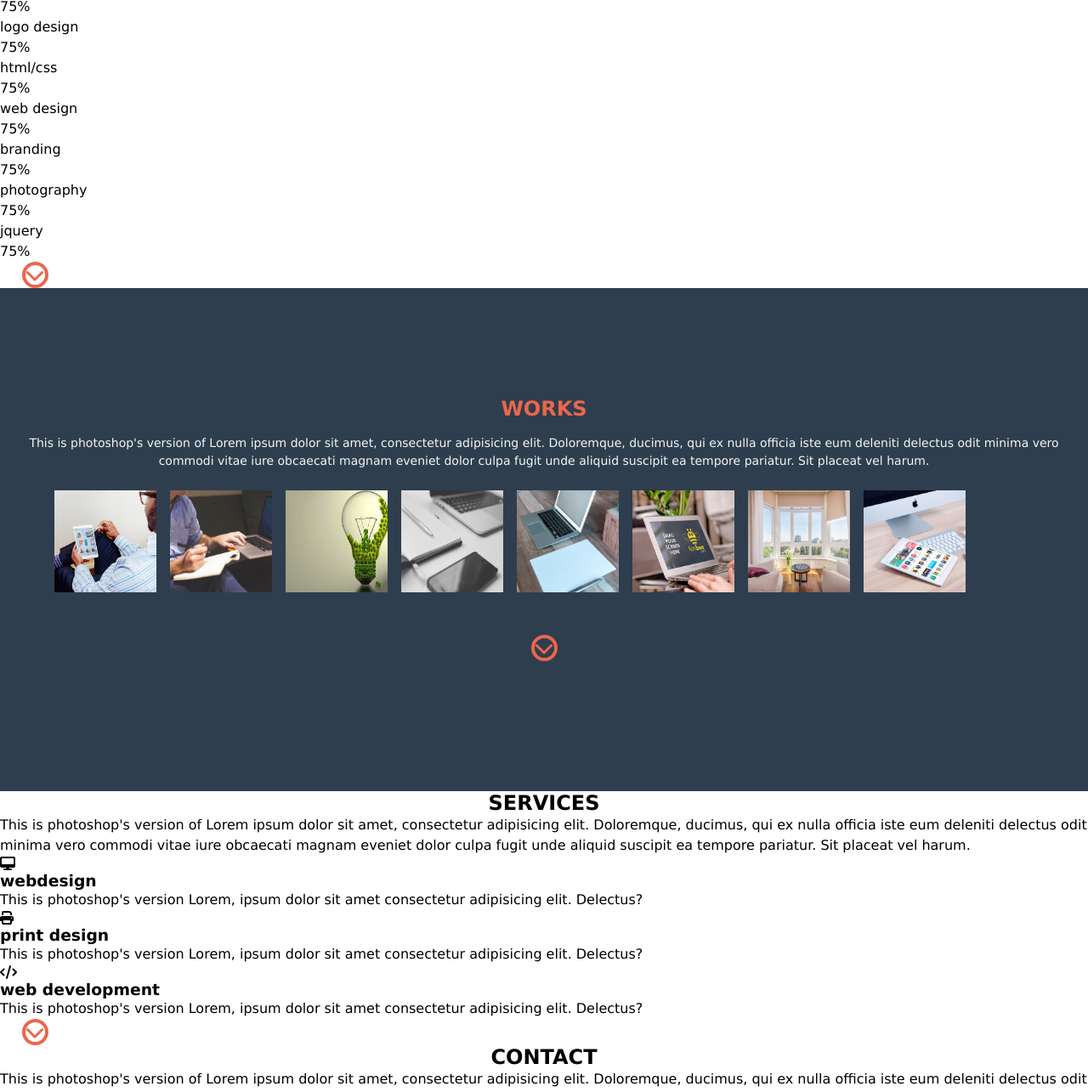
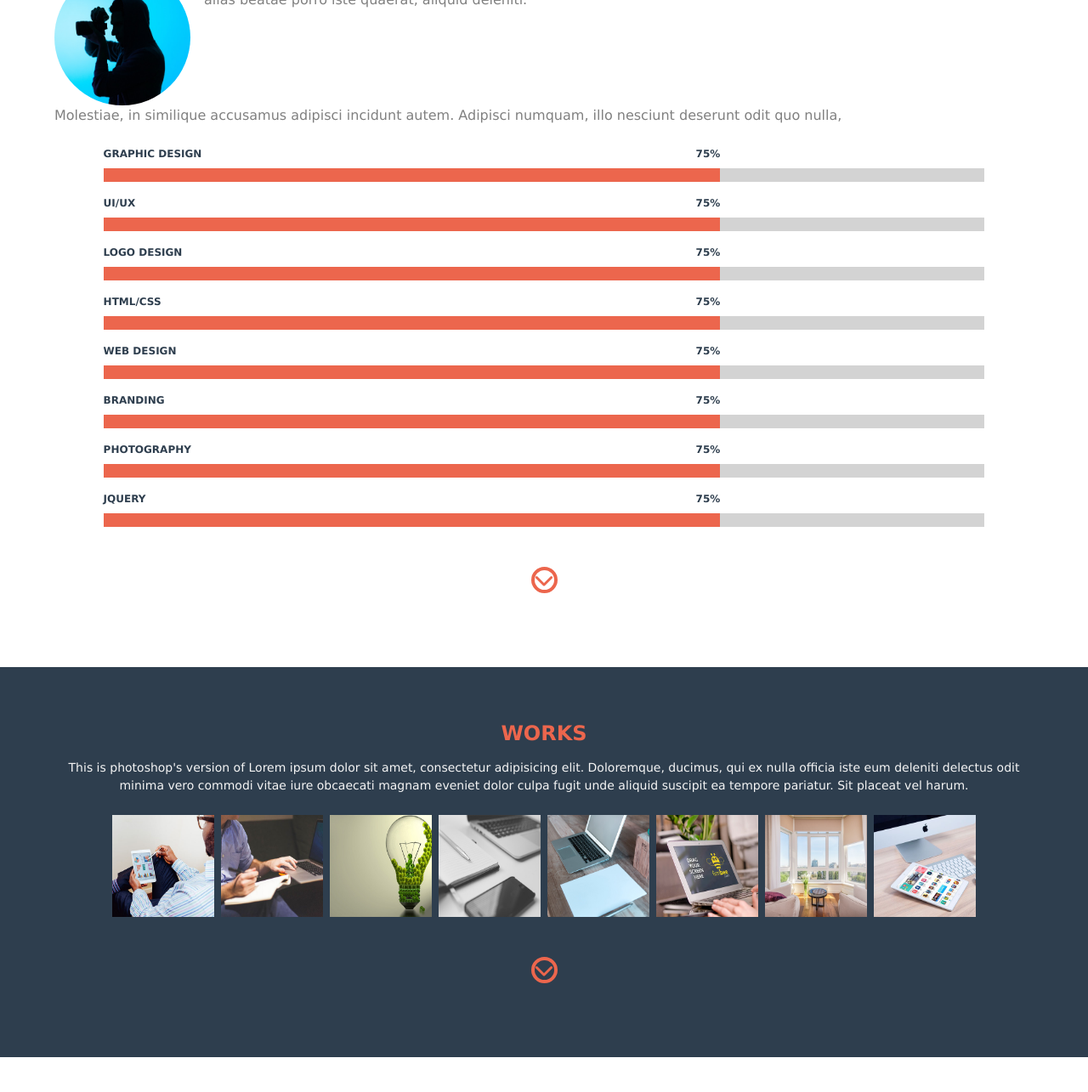
Before and after one commit to roksslee/class-10, a plain HTML site: page index.html in a window 1280 px wide. Shown: the part 552-1837 px from the top of the page at 85% size. Drawn offline with Linux system fonts and the light colour scheme.

Commit message:
Minor update SCSS files and working on mobile version

```diff
--- a/scss/_normalize.scss
+++ b/scss/_normalize.scss
@@ -1,5 +1,3 @@
-@import url(https://cdnjs.cloudflare.com/ajax/libs/font-awesome/6.2.0/css/all.min.css);
-
 * {
     padding: 0;
     margin: 0;
--- a/scss/_variables.scss
+++ b/scss/_variables.scss
@@ -1,4 +1,5 @@
 @import url('https://fonts.googleapis.com/css2?family=Lobster&display=swap');
+@import url(https://cdnjs.cloudflare.com/ajax/libs/font-awesome/6.2.0/css/all.min.css);
 
 $h1Title : 'Lobster', cursive;
 $bgColorBlue : #2e3e4e;
--- a/scss/devices/_mobile.scss
+++ b/scss/devices/_mobile.scss
@@ -30,31 +30,109 @@
         }
 
         > article {
+            width: 100%;
+            height: 60%;
             @include flexBoxDefault(
-                row,
+                column,
                 center,
                 center
                 );
-            height: 60%;
-        }
+            text-align: center;
+            text-transform: uppercase;
+            font-size: $mobileTitleSizeH2;
 
             span {
                 color: $defaultRed;
             }
-
-        h2 {
-            font-size: $mobileTitleSizeH2;
-            width: 60%;
         }
     }
 
-    .work {
-        padding: 10% 0;
-        background-color: $bgColorBlue;
+    // to all section
+    main > section {
+        padding: 5%;
         @include flexBoxColumn;
-        justify-content: center;
         align-items: center;
         row-gap: 3vh;
+        color: gray;
+    }
+
+    // section about
+    .about {
+        h2 {
+            color: $bgColorBlue;
+        }
+
+        > article {
+            @include flexBox(row);
+            flex-wrap: wrap;
+            column-gap: 2vh;
+        }
+
+        > article > div {
+            width: 30%;
+            border-radius: 50%;
+            @include bgPic('/img/pic-9.jpg');
+        }
+
+        > article p {
+            width: 55%;
+        }
+
+        > article p:last-child {
+            width: 100%;
+        }
+
+        // graph
+        section {
+            width: 90%;
+            @include flexBoxColumn;
+            row-gap: 2vh;
+
+            p {
+                color: $bgColorBlue;
+                font-size: 12px;
+                text-transform: uppercase;
+                font-weight: 600;
+            }
+
+            article {
+                @include flexBoxColumn;
+                row-gap: 1vh;
+
+                > aside {
+                    display: flex;
+
+                    > div {
+                        height: 2vh;
+                    }
+
+                    > div:first-child {
+                        width: 70%;
+                        background-color: $defaultRed;
+                    }
+
+                    > div:last-child {
+                        width: 30%;
+                        background-color: lightgray;
+                    }
+                }
+
+                > aside:first-child {
+                    width: 70%;
+                    justify-content: space-between;
+                }
+
+                > aside:last-child {
+                    width: 100%;
+                }
+            }
+        }
+    }
+
+    // section work
+    .work {
+        background-color: $bgColorBlue;
+        align-items: center;
 
         > article {
             @include flexBoxColumn;
@@ -72,10 +150,9 @@
         }
 
         > figure {
-            width: 90%;
             @include flexBox2(row,wrap);
-            column-gap: 2vh;
-            row-gap: 2vh;
+            column-gap: 1vh;
+            row-gap: 1vh;
         }
 
             img {
@@ -83,4 +160,69 @@
                 height: 15vh;
             }
     }
+
+    // section about
+    .services {
+        h2 {
+            color: $bgColorBlue;
         }
+
+        h3 {
+            color: $bgColorBlue;
+            text-transform: uppercase;
+            text-align: center;
+        }
+
+        p {
+            text-align: center;
+        }
+
+        > article {
+            @include flexBoxDefault(column, left, center);
+            row-gap: 5vh;
+        }
+
+        aside {
+            width: 70%;
+            @include flexBoxColumn;
+            align-items: center;
+            row-gap: 3vh;
+
+            > i {
+                width: 10vh;
+                height: 10vh;
+                padding: 5%;
+                background-color: $defaultRed;
+                border-radius: 50%;
+                @include flexBoxColumn;
+                justify-content: center;
+                align-items: center;
+                color: whitesmoke;
+                font-size: 40px;
+            }
+        }
+    }
+
+    // section contact
+    .contact {
+        background-color: $bgColorBlue;
+    }
+
+    footer {
+        padding: 3% 0;
+        background-color: $bgColorBlue;
+        border: 0.5px solid lightgray;
+        font-size: 16px;
+        text-align: center;
+        line-height: 1.5;
+
+        > a {
+            color: $defaultRed;
+            text-decoration: none;
+
+            :hover {
+                color: whitesmoke;
+            }
+        }
+    }
+}
```
Also changed, not shown: css/style.css, css/style.min.css, 2 other files. Lines whose indentation alone changed are shown as unchanged.
